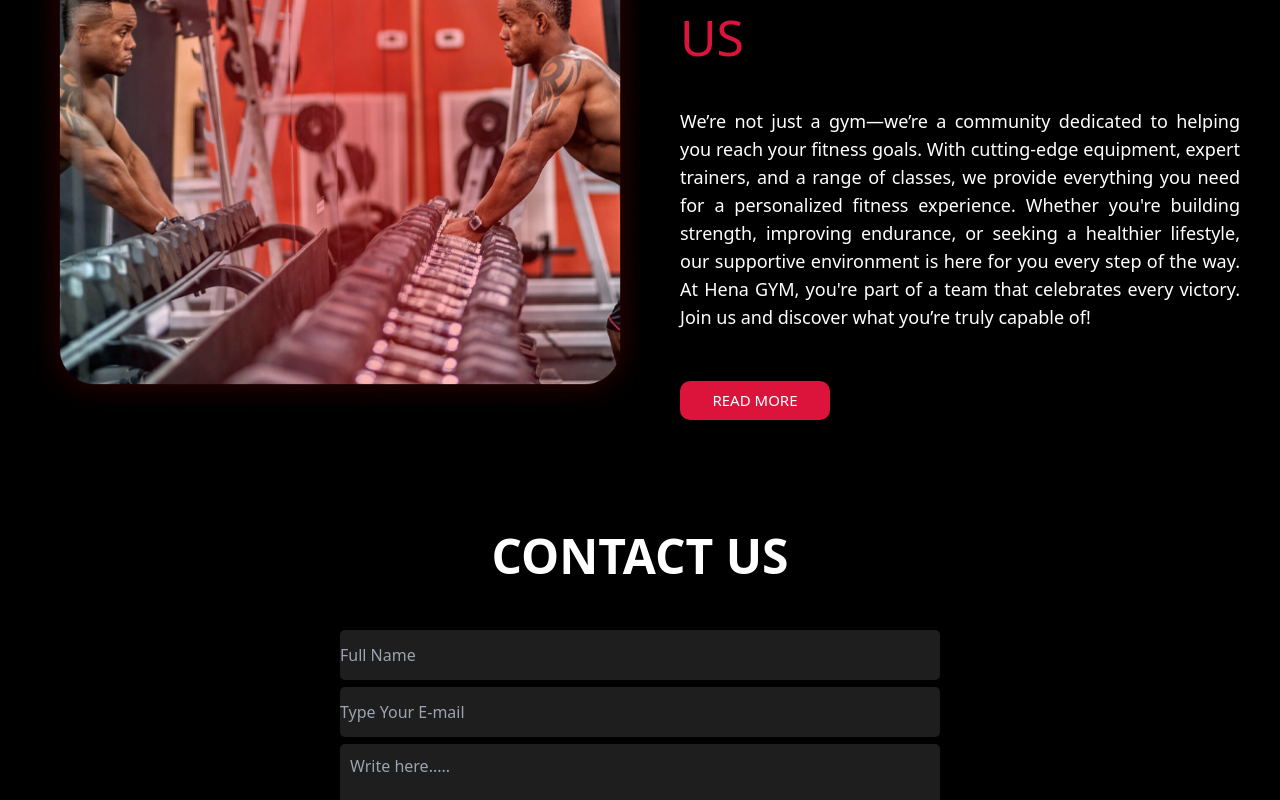
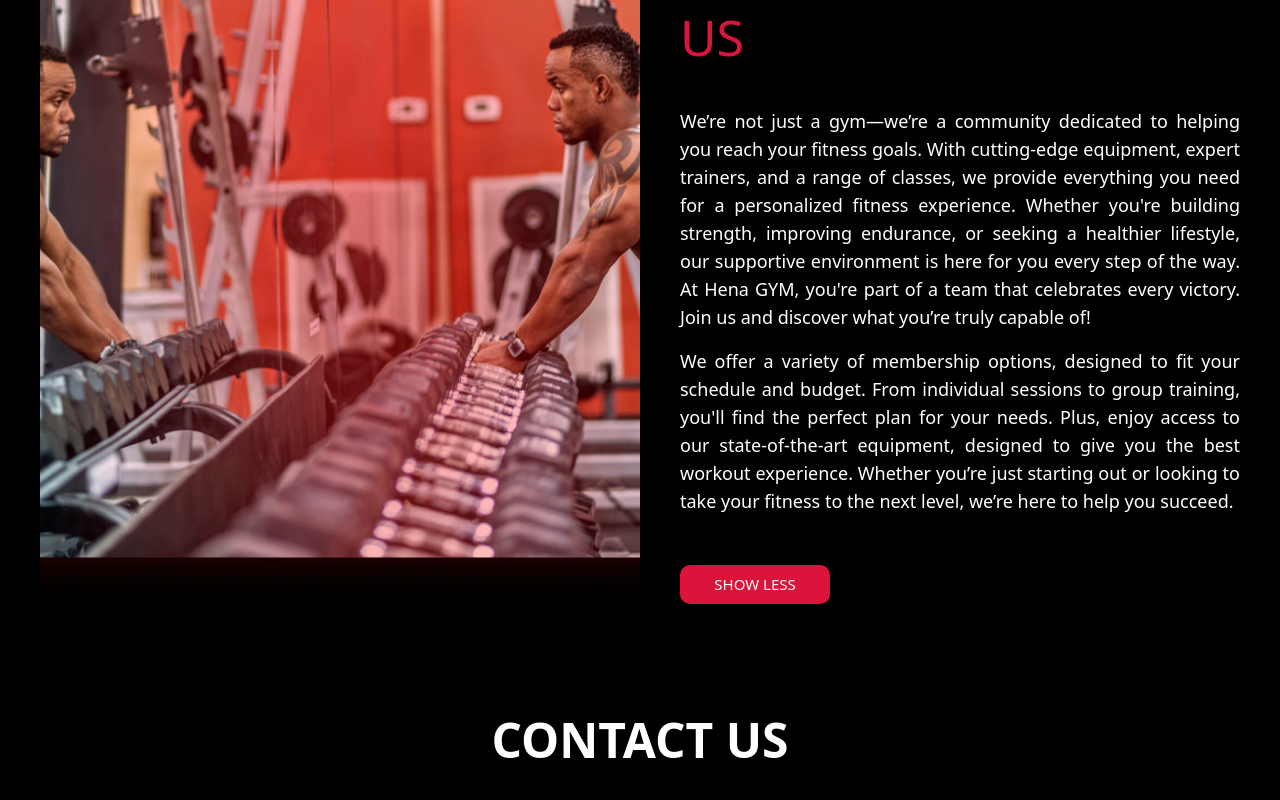
Before and after one commit to Eden12mek/Gym, a React (Create React App) app: page / in a window 1280 px wide. Both pictures are taken after a click on the button "READ MORE". Shown: the part 2744-3544 px from the top of the page. Built offline with nearby package versions, Linux system fonts and the light colour scheme.

Commit message:
modification

```diff
--- a/public/index.html
+++ b/public/index.html
@@ -3,13 +3,8 @@
 
 <head>
   <meta charset="utf-8" />
-  <link rel="icon" href="%PUBLIC_URL%/favicon.ico" />
-  <meta name="viewport" content="width=device-width, initial-scale=1" />
-  <meta name="theme-color" content="#000000" />
-  <meta name="description" content="Web site created using create-react-app" />
-  <link rel="apple-touch-icon" href="%PUBLIC_URL%/logo192.png" />
-
-  <link rel="manifest" href="%PUBLIC_URL%/manifest.json" />
+  <!-- Set the favicon to OIP(1).jpeg -->
+  <link rel="icon" href="/public/OIP (1).jpeg" />
 
   <title>Heni GYM</title>
 </head>
@@ -17,7 +12,6 @@
 <body>
   <noscript>You need to enable JavaScript to run this app.</noscript>
   <div id="root"></div>
-
 </body>
 
 </html>
--- a/src/Components/About.jsx
+++ b/src/Components/About.jsx
@@ -1,15 +1,29 @@
-import React from 'react'
-import AboutImage from '../images/about.png'
+import React, { useState } from 'react';
+import AboutImage from '../images/about.png';
 
 function About() {
+  // State to toggle the visibility of additional text
+  const [showMore, setShowMore] = useState(false);
+
+  const handleClick = () => {
+    setShowMore(!showMore);
+  };
+
   return (
-    <div id='about' className='relative flex flex-col lg:flex-row justify-center space-x-10 mb-28 pt-10 px-4 lg:px-10'>
+    <div id="about" className="relative flex flex-col lg:flex-row justify-center space-x-10 mb-28 pt-10 px-4 lg:px-10">
+      <img
+        src={AboutImage}
+        alt=""
+        className="w-full lg:w-1/2 mb-8 lg:mb-0 object-cover rounded-lg shadow-lg"
+      />
 
-      <img src={AboutImage} alt="" className="w-full lg:w-1/2 mb-8 lg:mb-0 object-cover rounded-lg shadow-lg " />
-
-
-      <div className='lg:mt-40 '>
-        <h1 className='' style={{ color: 'crimson', fontSize: '50px', marginTop: '-40px' }}> LEARN MORE ABOUT </h1>
+      <div className="lg:mt-40">
+        <h1
+          className=""
+          style={{ color: 'crimson', fontSize: '50px', marginTop: '-40px' }}
+        >
+          LEARN MORE ABOUT
+        </h1>
         <p style={{ color: 'crimson', fontSize: '50px' }}>US</p>
         <p className="text-white text-base md:text-lg leading-relaxed mt-8 text-justify max-w-xl">
           We’re not just a gym—we’re a community dedicated to helping you reach your fitness goals.
@@ -20,8 +34,19 @@ function About() {
           Join us and discover what you’re truly capable of!
         </p>
 
+        {/* Conditionally render the additional text */}
+        {showMore && (
+          <p className="text-white text-base md:text-lg leading-relaxed mt-4 text-justify max-w-xl">
+            We offer a variety of membership options, designed to fit your schedule and budget.
+            From individual sessions to group training, you'll find the perfect plan for your needs.
+            Plus, enjoy access to our state-of-the-art equipment, designed to give you the best workout experience.
+            Whether you’re just starting out or looking to take your fitness to the next level, we’re here to help you succeed.
+          </p>
+        )}
+
         <button
-          className="text-white "
+          onClick={handleClick}
+          className="text-white"
           style={{
             backgroundColor: 'crimson',
             borderRadius: 10,
@@ -29,14 +54,14 @@ function About() {
             paddingTop: '0.5rem',
             paddingBottom: '0.5rem',
             fontSize: '15px',
-            marginTop: '50px'
+            marginTop: '50px',
           }}
         >
-          READ MORE</button>
+          {showMore ? 'SHOW LESS' : 'READ MORE'}
+        </button>
       </div>
-
     </div>
-  )
+  );
 }
 
-export default About
+export default About;
--- a/src/Components/Header.jsx
+++ b/src/Components/Header.jsx
@@ -1,10 +1,18 @@
-import React from 'react';
+import React, { useState } from 'react';
 import banner from '../images/banner.png';
 import Navbar from './Navbar';
 
 function Header() {
+  // State to manage button text and width
+  const [isJoined, setIsJoined] = useState(false);
+
+  // Handle button click event
+  const handleButtonClick = () => {
+    setIsJoined(true); // Change the text when the button is clicked
+  };
+
   return (
-    <div id='header' className="relative w-full h-screen">
+    <div id="header" className="relative w-full h-screen">
       <Navbar />
       <img
         src={banner}
@@ -16,23 +24,29 @@ function Header() {
         <h1 className="text-white text-8xl font-bold">
           <span style={{ color: 'crimson' }}>FITNESS</span> WITH US
         </h1>
-        <p className="details text-white text-lg" style={{fontSize:'20px'}}>Build Your Body And Fitness With Professional Touch</p>
+        <p className="details text-white text-lg" style={{ fontSize: '20px' }}>
+          Build Your Body And Fitness With Professional Touch
+        </p>
         <button
+          onClick={handleButtonClick} // Trigger handleButtonClick on button click
           className="text-white"
           style={{
             backgroundColor: 'crimson',
             borderRadius: 10,
-            width: 150,
+            width: isJoined ? '250px' : '150px',
+            height: '50px',
             paddingTop: '0.5rem',
             paddingBottom: '0.5rem',
             fontSize: '20px',
-            marginTop: '30px'
+            marginTop: '30px',
+            transition: 'width 0.5s ease',
+            transform: isJoined ? 'translateX(20px)' : 'none',
           }}
         >
-          JOIN US</button>
+          {isJoined ? "Welcome To Hena's Gym" : "JOIN US"}
+        </button>
       </div>
     </div>
-
   );
 }
 
```
Also changed, not shown: public/OIP (1).jpeg (added).
